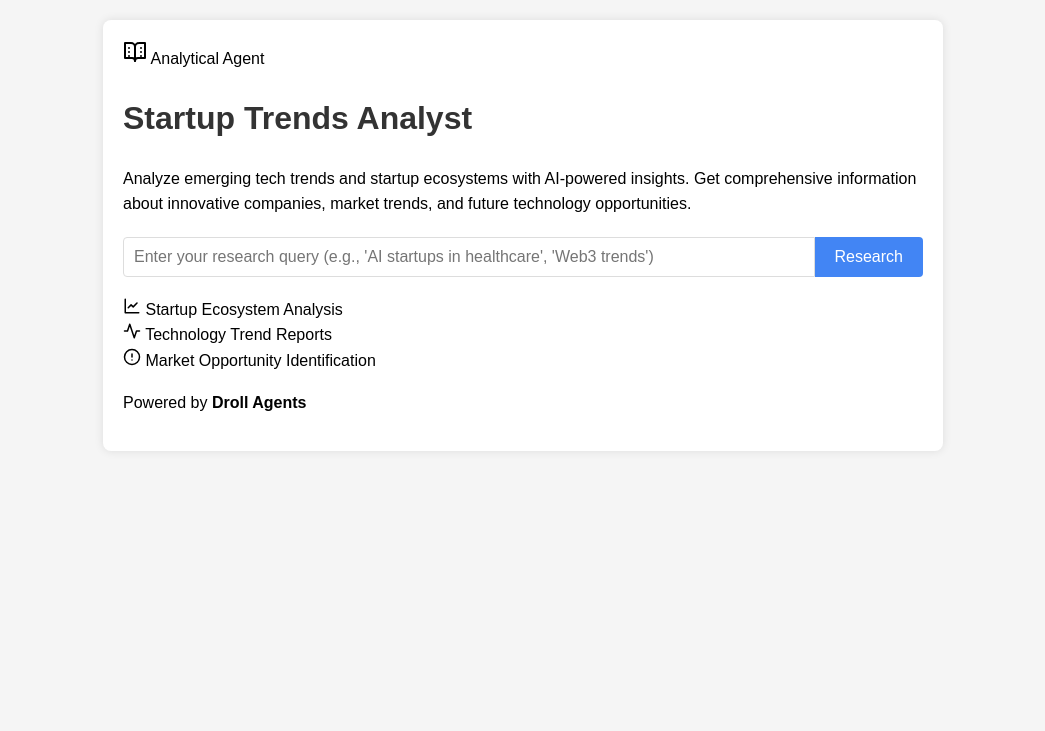
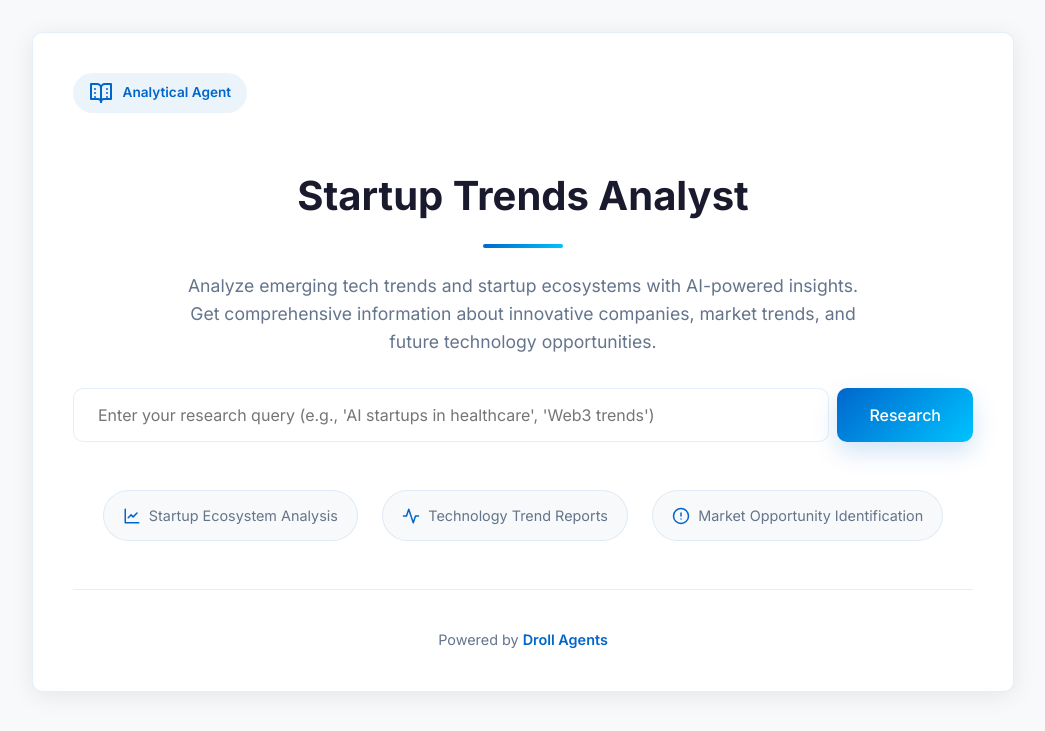
Before and after one commit to drollagents/startup-trends-agent, a Flask app: page / in a window 1280 px wide. Shown: the top 731 px of the page, without its empty margins (117-1162 px from the left). Run offline with Flask 3, Linux system fonts and the light colour scheme.

Commit message:
Update style.css

```diff
--- a/static/css/style.css
+++ b/static/css/style.css
@@ -1,113 +1,400 @@
+/* Droll Agents - Meeting Preparation Agent CSS */
+/* Import Google Fonts - Inter for clean professional look */
+@import url('https://fonts.googleapis.com/css2?family=Inter:wght@300;400;500;600;700;800&display=swap');
+
+/* CSS Variables - Modern color palette and refined shadows */
+:root {
+  --primary-color: #0066cc;
+  --primary-light: #3a8dff;
+  --primary-dark: #0052a3;
+  --secondary-color: #1a1a2e;
+  --accent-color: #00c3ff;
+  --text-color: #333333;
+  --text-light: #64748b;
+  --bg-color: #ffffff;
+  --bg-light: #f8f9fa;
+  --bg-dark: #0a0a1a;
+  --border-color: rgba(0, 102, 204, 0.1);
+  --border-radius-sm: 6px;
+  --border-radius: 10px;
+  --border-radius-lg: 20px;
+  --gradient-primary: linear-gradient(135deg, #0066cc, #00c3ff);
+  --shadow-sm: 0 2px 15px rgba(0, 0, 0, 0.05);
+  --shadow-md: 0 4px 25px rgba(0, 0, 0, 0.08);
+  --shadow-lg: 0 8px 35px rgba(0, 0, 0, 0.12);
+  --shadow-primary: 0 10px 25px rgba(0, 102, 204, 0.18);
+  --transition: all 0.3s cubic-bezier(0.25, 0.8, 0.25, 1);
+}
+
+/* Base Styles */
 body {
-    font-family: Arial, sans-serif;
+  font-family: 'Inter', -apple-system, BlinkMacSystemFont, 'Segoe UI', Roboto, sans-serif;
+  color: var(--text-color);
+  background-color: var(--bg-light);
   line-height: 1.6;
+  font-size: 16px;
   margin: 0;
-    padding: 20px;
-    background-color: #f5f5f5;
+  padding: 0;
+  -webkit-font-smoothing: antialiased;
+  -moz-osx-font-smoothing: grayscale;
 }
 
 .container {
-    max-width: 800px;
-    margin: 0 auto;
-    background-color: white;
-    padding: 20px;
-    border-radius: 8px;
-    box-shadow: 0 0 10px rgba(0, 0, 0, 0.1);
+  max-width: 900px;
+  margin: 2rem auto;
+  background-color: var(--bg-color);
+  padding: 2.5rem;
+  border-radius: var(--border-radius);
+  box-shadow: var(--shadow-md);
+  border: 1px solid var(--border-color);
+  position: relative;
+}
+
+/* Agent Badge */
+.agent-badge {
+  display: inline-flex;
+  align-items: center;
+  gap: 0.6rem;
+  background: rgba(0, 102, 204, 0.08);
+  color: var(--primary-color);
+  padding: 0.5rem 1rem;
+  border-radius: 30px;
+  margin-bottom: 1.5rem;
+}
+
+.agent-badge svg {
+  color: var(--primary-color);
+}
+
+.agent-badge span {
+  font-size: 0.85rem;
+  font-weight: 600;
 }
 
 h1 {
-    color: #333;
+  font-size: 2.5rem;
+  font-weight: 700;
+  margin-bottom: 1.5rem;
+  color: var(--secondary-color);
+  text-align: center;
 }
 
+h1::after {
+  content: '';
+  display: block;
+  width: 80px;
+  height: 4px;
+  background: var(--gradient-primary);
+  margin: 1rem auto;
+  border-radius: 2px;
+}
+
+p {
+  color: var(--text-light);
+  margin-bottom: 1.5rem;
+  text-align: center;
+  font-size: 1.1rem;
+  max-width: 700px;
+  margin-left: auto;
+  margin-right: auto;
+}
+
+/* Search Container */
 .search-container {
-    margin: 20px 0;
+  margin: 2rem 0;
   display: flex;
+  gap: 0.5rem;
+  position: relative;
+  transition: var(--transition);
+}
+
+.search-container.focused {
+  transform: translateY(-2px);
 }
 
 input[type="text"] {
   flex: 1;
-    padding: 10px;
-    border: 1px solid #ddd;
-    border-radius: 4px 0 0 4px;
-    font-size: 16px;
+  padding: 1rem 1.5rem;
+  border: 1px solid var(--border-color);
+  border-radius: var(--border-radius);
+  font-size: 1rem;
+  font-family: inherit;
+  transition: var(--transition);
+  color: var(--text-color);
+}
+
+input[type="text"]:focus {
+  outline: none;
+  border-color: var(--primary-light);
+  box-shadow: 0 0 0 3px rgba(0, 102, 204, 0.2);
 }
 
 button {
-    padding: 10px 20px;
-    background-color: #4285f4;
+  padding: 1rem 2rem;
+  background: var(--gradient-primary);
   color: white;
   border: none;
-    border-radius: 0 4px 4px 0;
+  border-radius: var(--border-radius);
   cursor: pointer;
-    font-size: 16px;
+  font-size: 1rem;
+  font-weight: 500;
+  font-family: inherit;
+  transition: var(--transition);
+  box-shadow: var(--shadow-primary);
+  display: inline-flex;
+  align-items: center;
+  justify-content: center;
+  gap: 0.5rem;
+  position: relative;
+  overflow: hidden;
+}
+
+button::before {
+  content: '';
+  position: absolute;
+  top: 0;
+  left: 0;
+  width: 100%;
+  height: 100%;
+  background: linear-gradient(135deg, var(--accent-color), var(--primary-color));
+  opacity: 0;
+  transition: opacity 0.3s ease;
 }
 
 button:hover {
-    background-color: #3367d6;
+  transform: translateY(-3px);
+  box-shadow: 0 10px 25px rgba(0, 102, 204, 0.35);
 }
 
-.result {
-    margin-top: 20px;
-    white-space: pre-wrap;
-    background-color: #f9f9f9;
-    padding: 15px;
-    border-radius: 5px;
-    border-left: 4px solid #4285f4;
+button:hover::before {
+  opacity: 1;
 }
 
+button span {
+  position: relative;
+  z-index: 2;
+}
+
+button:disabled {
+  opacity: 0.7;
+  cursor: not-allowed;
+  transform: none;
+}
+
+/* Results Section */
+.result {
+  margin-top: 2rem;
+  padding: 2rem;
+  background-color: var(--bg-light);
+  border-radius: var(--border-radius);
+  border: 1px solid var(--border-color);
+  color: var(--text-color);
+  font-size: 1rem;
+  line-height: 1.7;
+  animation: fadeIn 0.5s ease-out;
+}
+
+.result h2, .result h3 {
+  color: var(--secondary-color);
+  margin-top: 1.5rem;
+  margin-bottom: 1rem;
+}
+
+.result h2 {
+  font-size: 1.7rem;
+  padding-bottom: 0.5rem;
+  border-bottom: 1px solid var(--border-color);
+}
+
+.result h3 {
+  font-size: 1.3rem;
+}
+
+.result ul, .result ol {
+  padding-left: 1.5rem;
+  margin-bottom: 1.5rem;
+}
+
+.result li {
+  margin-bottom: 0.5rem;
+}
+
+.result strong {
+  color: var(--secondary-color);
+}
+
+/* Error Message */
+.error {
+  margin-top: 1.5rem;
+  padding: 1.2rem;
+  border-radius: var(--border-radius);
+  background-color: #fff3f3;
+  border: 1px solid #ffcdd2;
+  color: #d32f2f;
+  font-weight: 500;
+  animation: fadeIn 0.5s ease-out;
+  text-align: center;
+}
+
+/* Loading State */
+#loading {
+  text-align: center;
+  color: var(--text-light);
+  margin: 2rem 0;
+  padding: 2rem;
+  animation: fadeIn 0.5s ease-out;
+}
+
+.loader {
+  width: 50px;
+  height: 50px;
+  border-radius: 50%;
+  border: 3px solid transparent;
+  border-top-color: var(--primary-color);
+  border-right-color: var(--primary-color);
+  margin: 0 auto 1.5rem auto;
+  animation: spin 1s linear infinite;
+  position: relative;
+}
+
+.loader:before, .loader:after {
+  content: "";
+  position: absolute;
+  border-radius: 50%;
+  border: 3px solid transparent;
+}
+
+.loader:before {
+  top: 5px;
+  left: 5px;
+  right: 5px;
+  bottom: 5px;
+  border-top-color: var(--accent-color);
+  animation: spin 2s linear infinite;
+}
+
+.loader:after {
+  top: 15px;
+  left: 15px;
+  right: 15px;
+  bottom: 15px;
+  border-top-color: var(--primary-light);
+  animation: spin 1.5s linear infinite;
+}
+
+/* Agent Features */
+.agent-features {
+  display: flex;
+  justify-content: center;
+  gap: 1.5rem;
+  margin: 3rem 0 2rem;
+  flex-wrap: wrap;
+}
+
+.feature-item {
+  display: flex;
+  align-items: center;
+  gap: 0.5rem;
+  background-color: var(--bg-light);
+  padding: 0.8rem 1.2rem;
+  border-radius: 30px;
+  font-size: 0.9rem;
+  color: var(--text-light);
+  border: 1px solid var(--border-color);
+  transition: var(--transition);
+}
+
+.feature-item:hover {
+  background-color: rgba(0, 102, 204, 0.08);
+  border-color: rgba(0, 102, 204, 0.2);
+  transform: translateY(-2px);
+  color: var(--primary-color);
+}
+
+.feature-item svg {
+  color: var(--primary-color);
+}
+
+/* Footer */
+.footer {
+  margin-top: 3rem;
+  text-align: center;
+  padding-top: 1.5rem;
+  border-top: 1px solid var(--border-color);
+}
+
+.powered-by {
+  font-size: 0.9rem;
+  color: var(--text-light);
+  margin-bottom: 0;
+}
+
+.powered-by strong {
+  color: var(--primary-color);
+  font-weight: 600;
+}
+
+/* Utility Classes */
 .hidden {
   display: none !important;
 }
 
-#loading {
-    text-align: center;
-    color: #666;
-    margin: 20px 0;
-    padding: 20px;
-}
-
-/* Loader animation */
-.loader {
-    border: 5px solid #f3f3f3;
-    border-radius: 50%;
-    border-top: 5px solid #3498db;
-    width: 40px;
-    height: 40px;
-    margin: 0 auto 15px auto;
-    -webkit-animation: spin 2s linear infinite;
-    animation: spin 2s linear infinite;
-}
-
-@-webkit-keyframes spin {
-    0% { -webkit-transform: rotate(0deg); }
-    100% { -webkit-transform: rotate(360deg); }
-}
-
+/* Animations */
 @keyframes spin {
   0% { transform: rotate(0deg); }
   100% { transform: rotate(360deg); }
 }
 
-.error {
-    margin-top: 20px;
-    padding: 15px;
-    border-radius: 5px;
-    background-color: #ffebee;
-    border-left: 4px solid #f44336;
-    color: #b71c1c;
+@keyframes fadeIn {
+  from { opacity: 0; transform: translateY(10px); }
+  to { opacity: 1; transform: translateY(0); }
 }
 
-@media (max-width: 600px) {
+/* Responsive Adjustments */
+@media (max-width: 768px) {
+  .container {
+    margin: 1rem;
+    padding: 1.5rem;
+  }
+
+  h1 {
+    font-size: 2rem;
+  }
+
   .search-container {
     flex-direction: column;
   }
 
   input[type="text"] {
-        border-radius: 4px 4px 0 0;
+    border-radius: var(--border-radius);
   }
 
   button {
-        border-radius: 0 0 4px 4px;
+    border-radius: var(--border-radius);
     width: 100%;
   }
+
+  .agent-features {
+    flex-direction: column;
+    align-items: center;
   }
+
+  .feature-item {
+    width: 100%;
+    justify-content: center;
+  }
+}
+
+@media (max-width: 576px) {
+  .container {
+    padding: 1.2rem;
+  }
+
+  h1 {
+    font-size: 1.8rem;
+  }
+
+  .result {
+    padding: 1.2rem;
+  }
+}
```
Lines whose indentation alone changed are shown as unchanged.
